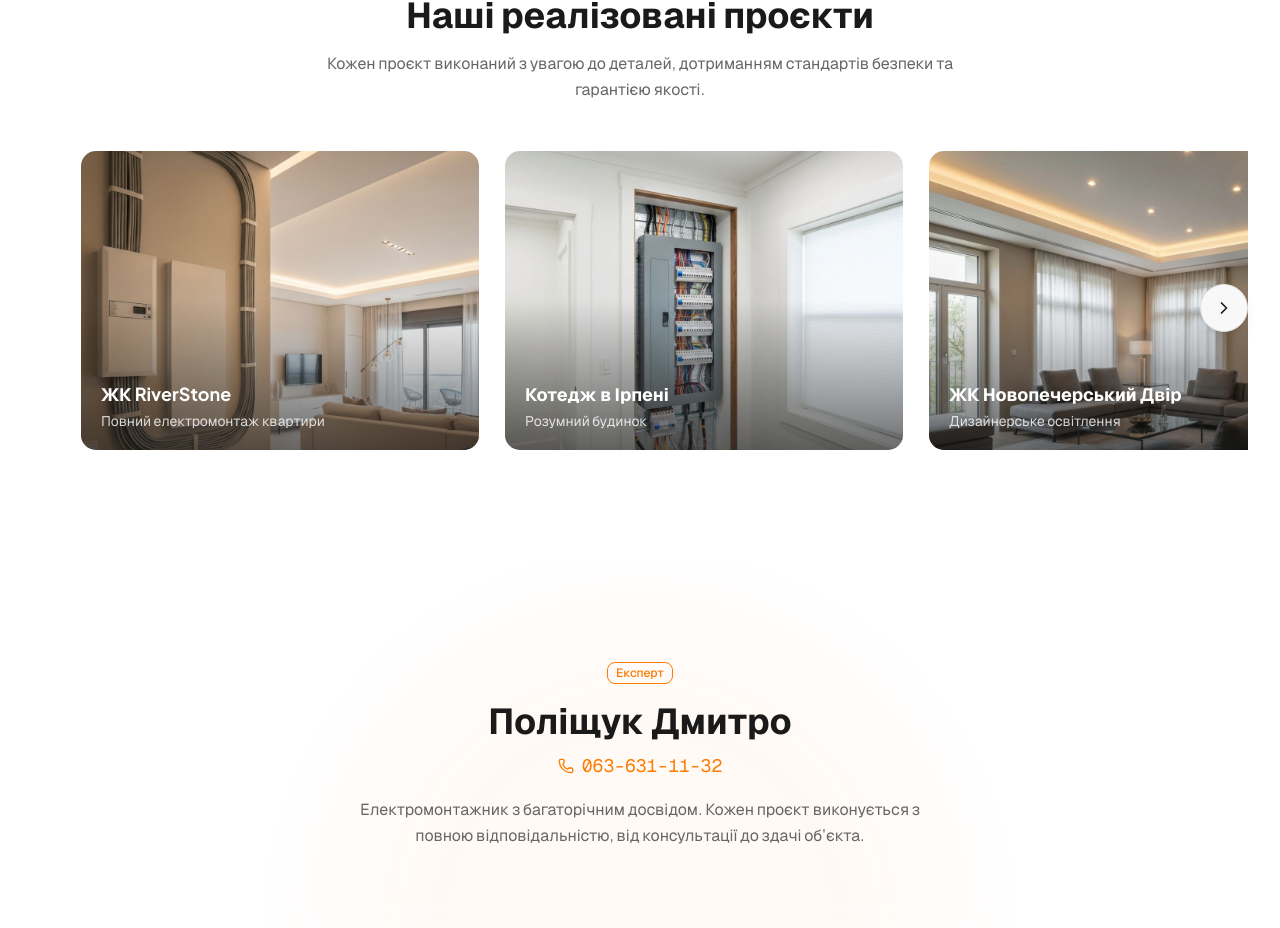
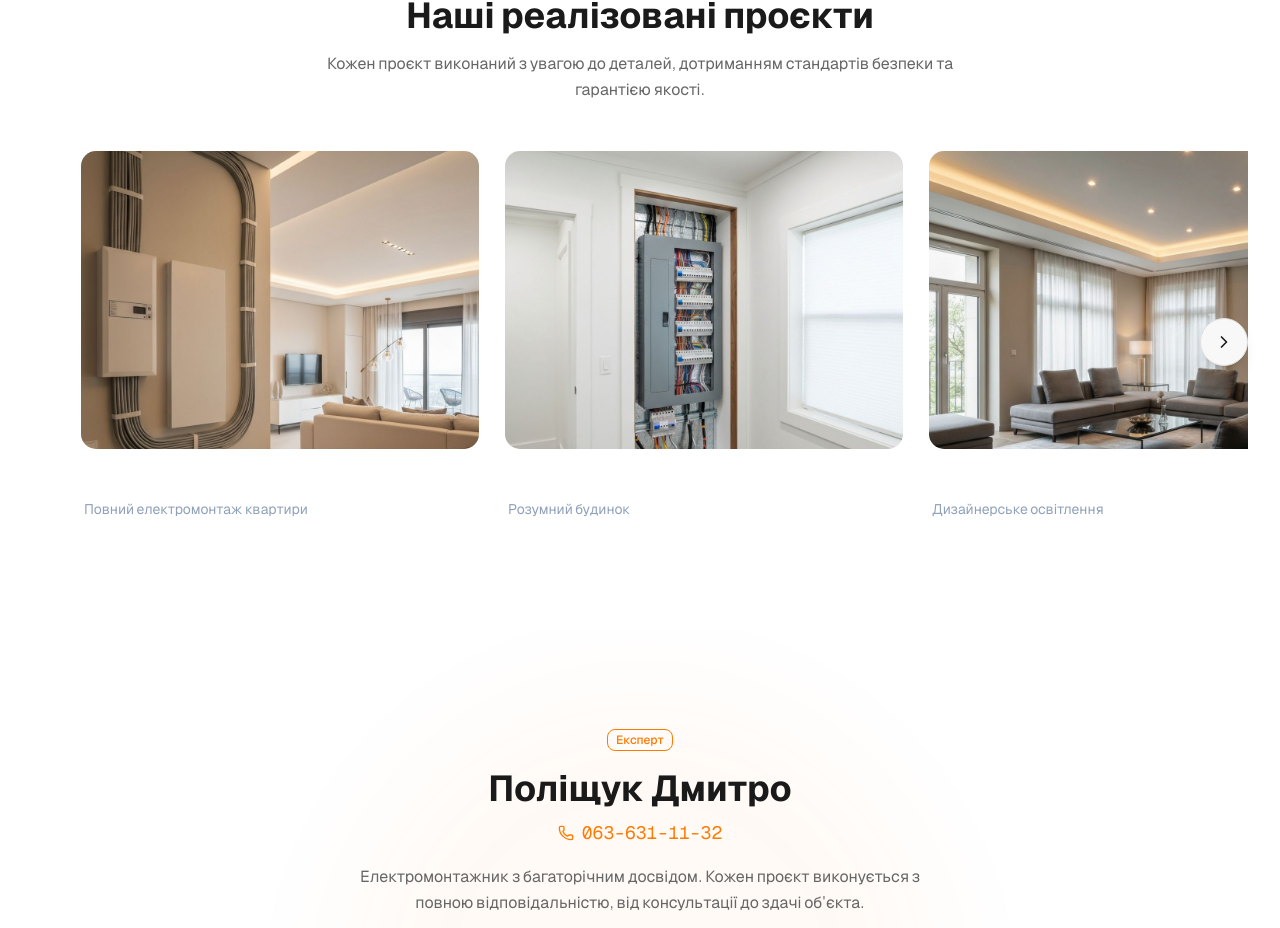
Before and after one commit to sanfranciskoq/v0-smart-elektrik-landing-page, a Next.js app: page / in a window 1280 px wide. Shown: the part 928-1856 px from the top of the page. Built offline with nearby package versions, Linux system fonts and the light colour scheme.

Commit message:
feat: update the projects carousel component with new features or fixes.

```diff
--- a/components/projects-carousel.tsx
+++ b/components/projects-carousel.tsx
@@ -139,9 +139,9 @@ export function ProjectsCarousel() {
                 transition={{ duration: 0.5, delay: index * 0.1 }}
                 className="flex-none w-[320px] sm:w-[400px] snap-center"
               >
-                <div className="group relative rounded-2xl overflow-hidden border border-border glass">
-                  {/* Image */}
-                  <div className="relative aspect-[4/3] overflow-hidden">
+                <div className="group flex flex-col transition-all duration-300 hover:-translate-y-1">
+                  {/* Image Container */}
+                  <div className="relative aspect-[4/3] overflow-hidden rounded-2xl border border-white/10">
                     <Image
                       src={project.image}
                       alt={`${project.title} — ${project.caption}`}
@@ -149,16 +149,14 @@ export function ProjectsCarousel() {
                       sizes="(max-width: 640px) 320px, 400px"
                       className="object-cover transition-transform duration-500 group-hover:scale-105"
                     />
-                    {/* Overlay gradient */}
-                    <div className="absolute inset-0 bg-gradient-to-t from-foreground/60 via-transparent to-transparent" />
                   </div>
 
-                  {/* Caption */}
-                  <div className="absolute bottom-0 left-0 right-0 p-5">
-                    <h3 className="text-lg font-bold text-background">
+                  {/* Text Container Below Image */}
+                  <div className="pt-4 px-1">
+                    <h3 className="text-lg font-bold text-white transition-colors duration-300 group-hover:text-[#FF8C00]">
                       {project.title}
                     </h3>
-                    <p className="text-sm text-background/80 mt-0.5">
+                    <p className="text-sm text-slate-400 mt-1">
                       {project.caption}
                     </p>
                   </div>
```
